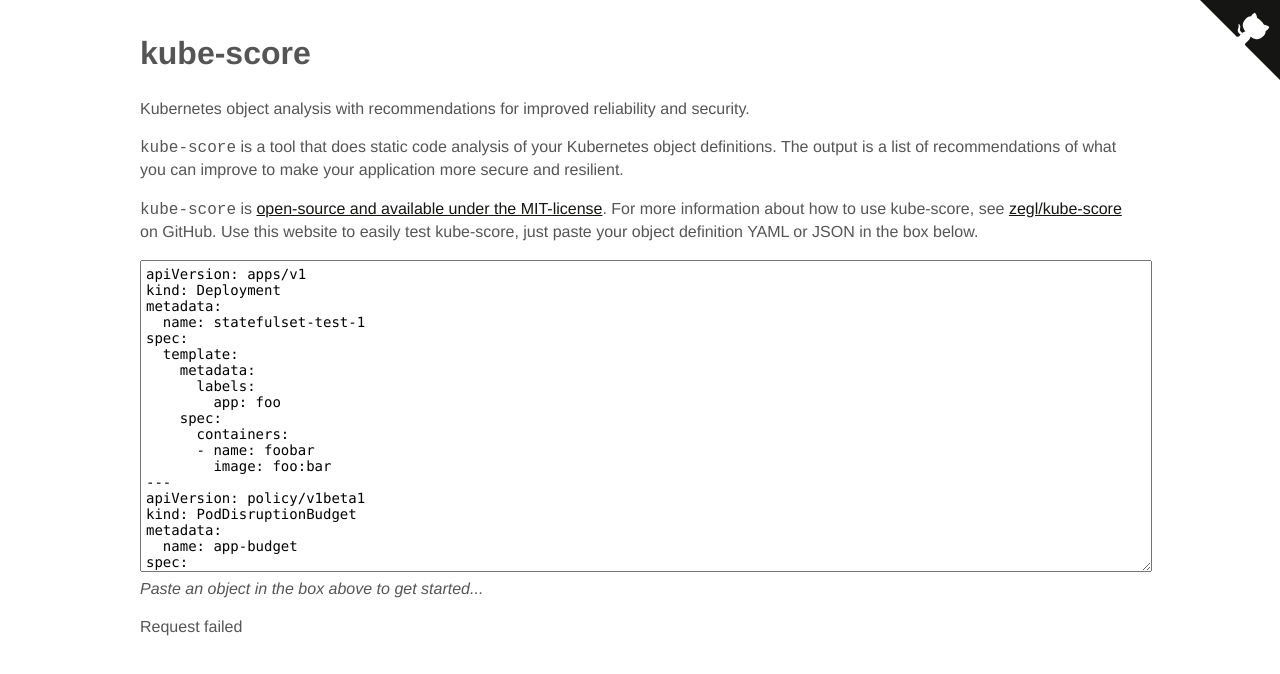
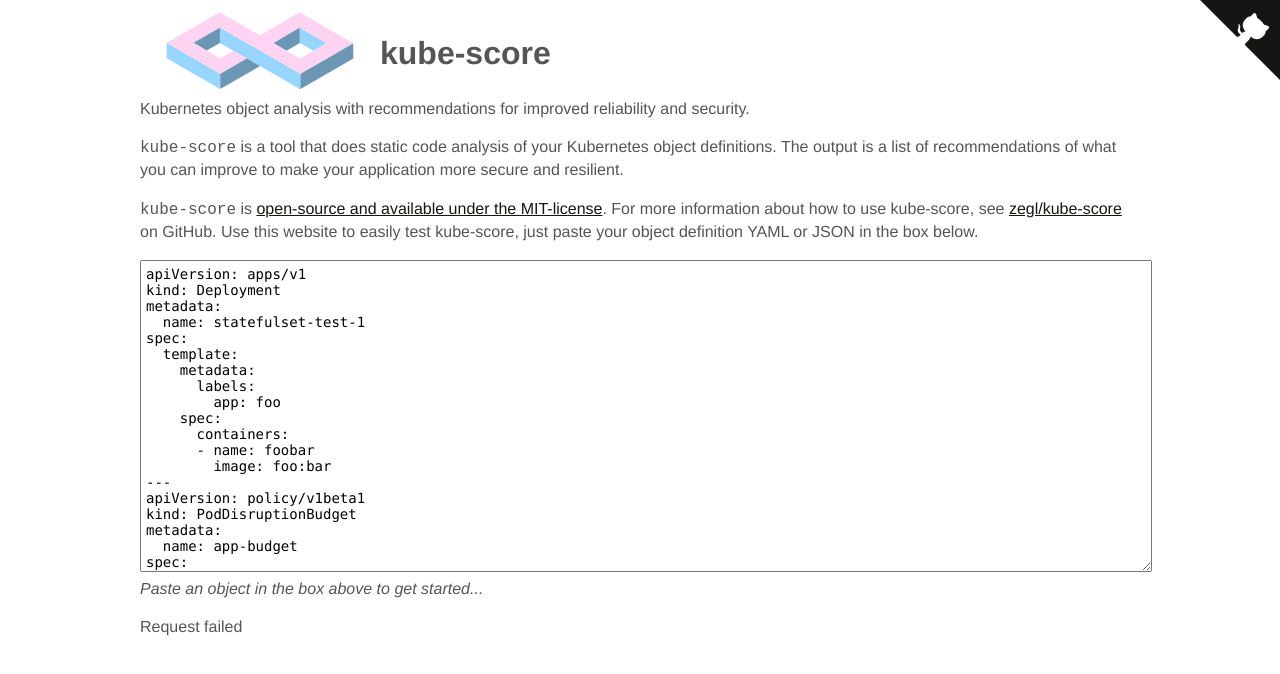
Before and after one commit to kube-score/web, a plain HTML site: page frontend/index.html in a window 1280 px wide. Drawn offline with nearby package versions, Linux system fonts and the light colour scheme; no server answers.

Commit message:
frontend: add logo to the website

```diff
--- a/frontend/index.html
+++ b/frontend/index.html
@@ -21,6 +21,11 @@
 
     a, a:visited {
         color: #151513;
+    }
+
+    #logo {
+        float: left;
+        height: 80px;
     }
 
     textarea {
@@ -68,7 +73,10 @@
 </head>
 <body>
 
+<img src="logo.svg" id="logo">
+
 <h1>kube-score</h1>
+
 <p>Kubernetes object analysis with recommendations for improved reliability and security.</p>
 <p><code>kube-score</code> is a tool that does static code analysis of your Kubernetes object definitions. The output is
     a list of
```
Also changed, not shown: frontend/logo.svg (added), 1 other file.
